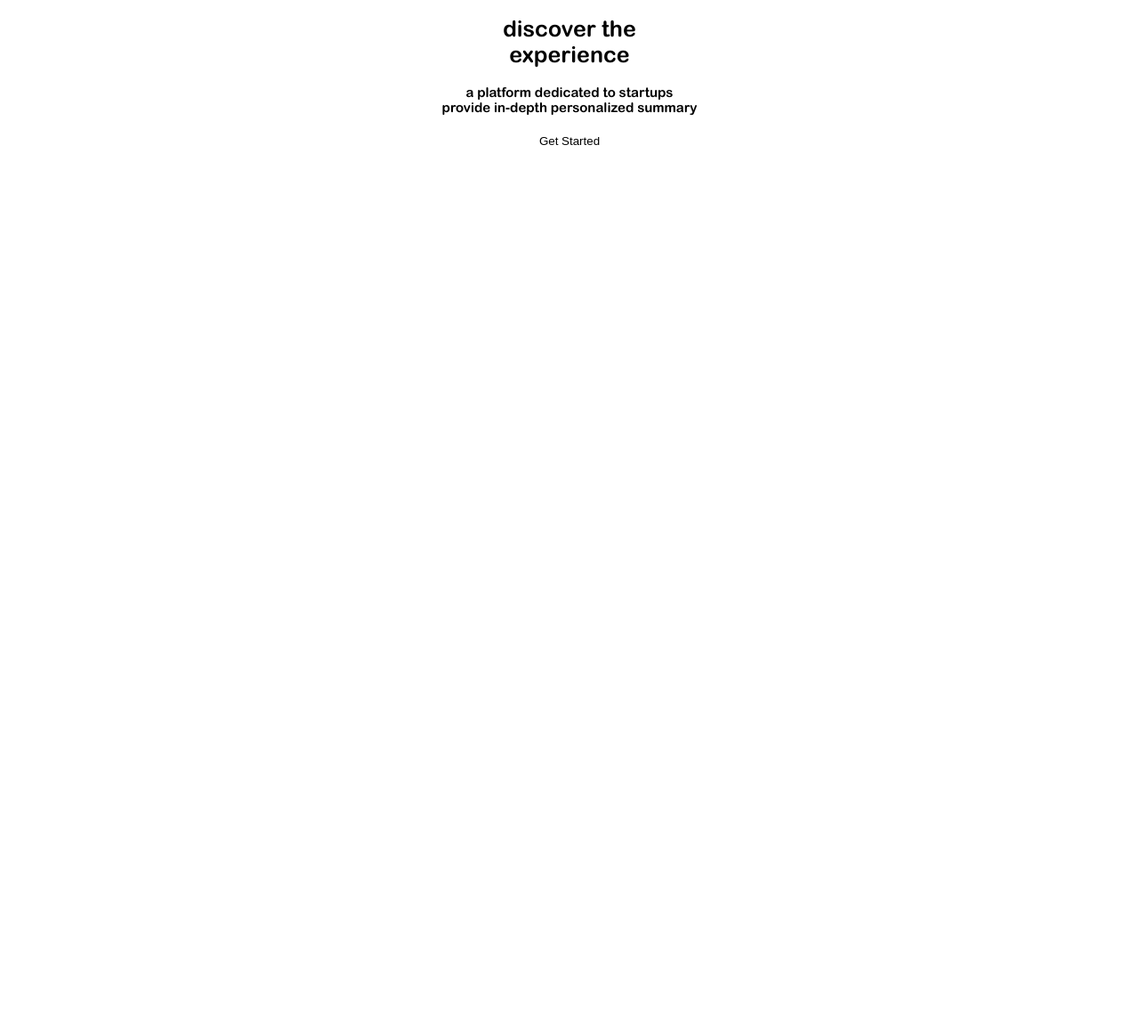
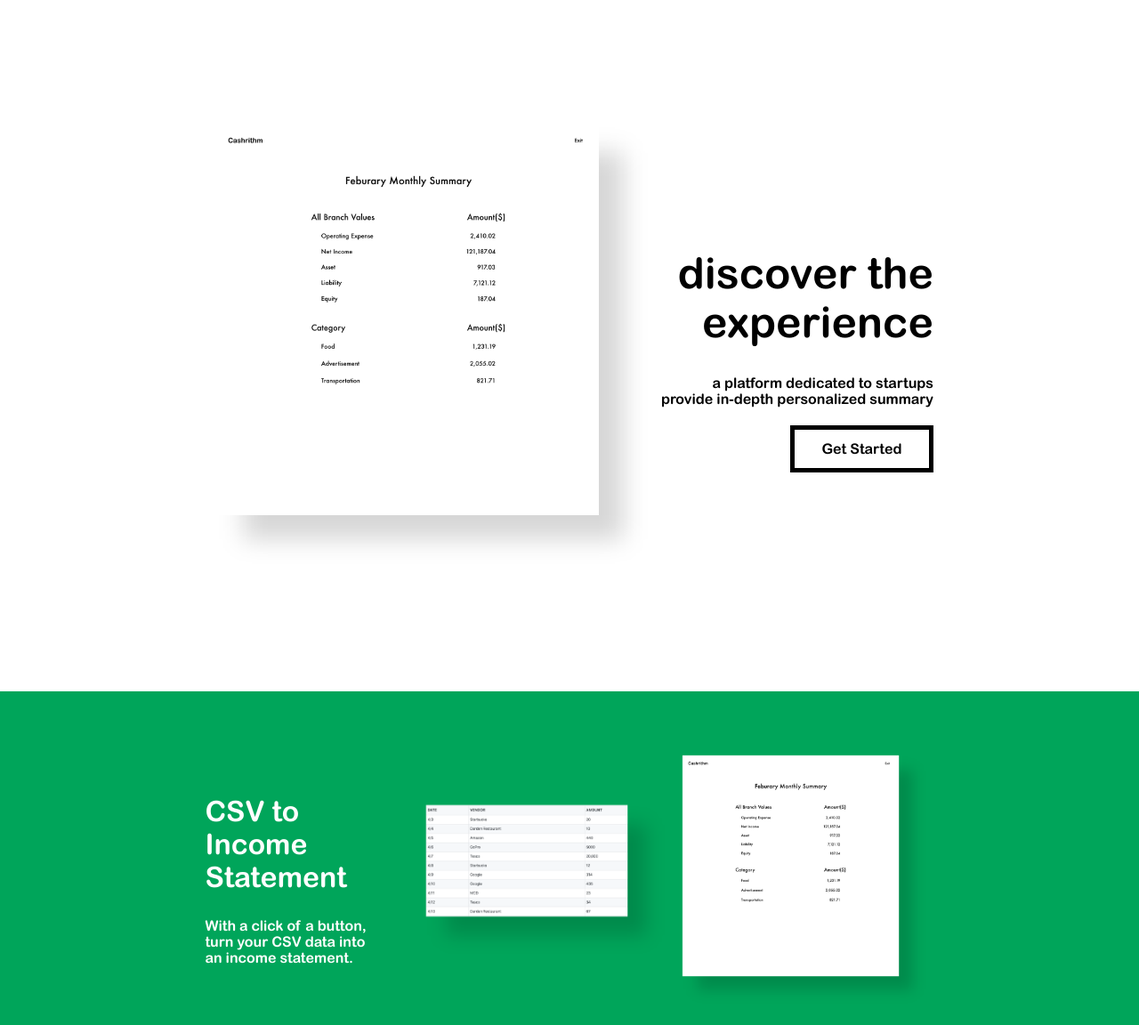
Before and after one commit to melaniehsieh/cashrithm, a React (Create React App) app in the folder cashrithm-frontend/: page / in a window 1280 px wide. Shown: the top 1152 px of the page at 89% size. Before the commit the page ends 800 px from the top, so only its background shows below. Built offline with nearby package versions, Linux system fonts and the light colour scheme.

Commit message:
finished landing page

```diff
--- a/cashrithm-frontend/src/components/Landing/Landing.js
+++ b/cashrithm-frontend/src/components/Landing/Landing.js
@@ -1,17 +1,28 @@
 import React from "react";
+import Page2 from "./Page2";
 import "./styles.css";
+import summary from "./summary.png";
+import { Link } from "react-router-dom";
 
 const Landing = () => {
   return (
     <div>
-      <h1>
-        discover the <br /> experience
-      </h1>
-      <h4>
-        a platform dedicated to startups <br /> provide in-depth personalized
-        summary
-      </h4>
-      <button className="btn">Get Started</button>
+      <div className="container">
+        <img src={summary} alt="title image" />
+        <div className="title_text">
+          <h1>
+            discover the <br /> experience
+          </h1>
+          <h4>
+            a platform dedicated to startups <br /> provide in-depth
+            personalized summary
+          </h4>
+          <Link to="/signup">
+            <button>Get Started</button>
+          </Link>
+        </div>
+      </div>
+      <Page2 />
     </div>
   );
 };
--- /dev/null
+++ b/cashrithm-frontend/src/components/Landing/Page2.js
@@ -0,0 +1,25 @@
+import React from "react";
+import "./styles.css";
+import summary from "./summary.png";
+import csv from "./csv.png";
+
+const Page2 = () => {
+  return (
+    <div className="page2">
+      <div className="text">
+        <h2>
+          CSV to Income <br /> Statement
+        </h2>
+        <h5>
+          With a click of a button, turn your CSV data into an income statement.
+        </h5>
+      </div>
+      <div className="screenshots">
+        <img src={csv} alt="csv" />
+        <img src={summary} alt="summary" />
+      </div>
+    </div>
+  );
+};
+
+export default Page2;
--- a/cashrithm-frontend/src/components/Landing/styles.css
+++ b/cashrithm-frontend/src/components/Landing/styles.css
@@ -1,14 +1,68 @@
+.container {
+  display: flex;
+  margin: 10%;
+  justify-content: center;
+  align-items: center;
+}
+
+img {
+  width: 50%;
+}
+
+.title_text {
+  text-align: right;
+}
+
 h1 {
-  font: 25px "Arial-MTB";
+  font: 3em "Arial-MTB";
   color: black;
 }
 
+h2 {
+  font: 2em "Arial-MTB";
+  color: white;
+}
+
 h4 {
-  font: 15px "Arial-MTB";
+  font: 1em "Arial-MTB";
   color: black;
 }
 
-.btn {
+h5 {
+  font: 1em "Arial-MTB";
+  color: white;
+}
+
+button {
+  padding: 4% 10%;
+  font: 1em "Arial-MTB";
   border: black 5px solid;
+  background-color: white;
+}
+
+button:hover {
+  color: white;
   background-color: black;
 }
+
+.page2 {
+  display: flex;
+  background-color: #00a55a;
+  padding: 5% 18%;
+  justify-content: center;
+  align-items: center;
+  text-align: left;
+  color: white;
+}
+
+.screenshots {
+  display: flex;
+  flex-direction: row;
+  justify-content: center;
+  align-items: center;
+  margin-left: 5%;
+}
+
+.text {
+  text-align: start;
+}
```
Also changed, not shown: cashrithm-frontend/src/components/Report/Report.js (+0 -20 lines), cashrithm-frontend/src/components/Landing/csv.png (added), cashrithm-frontend/src/components/Landing/summary.png (added).
